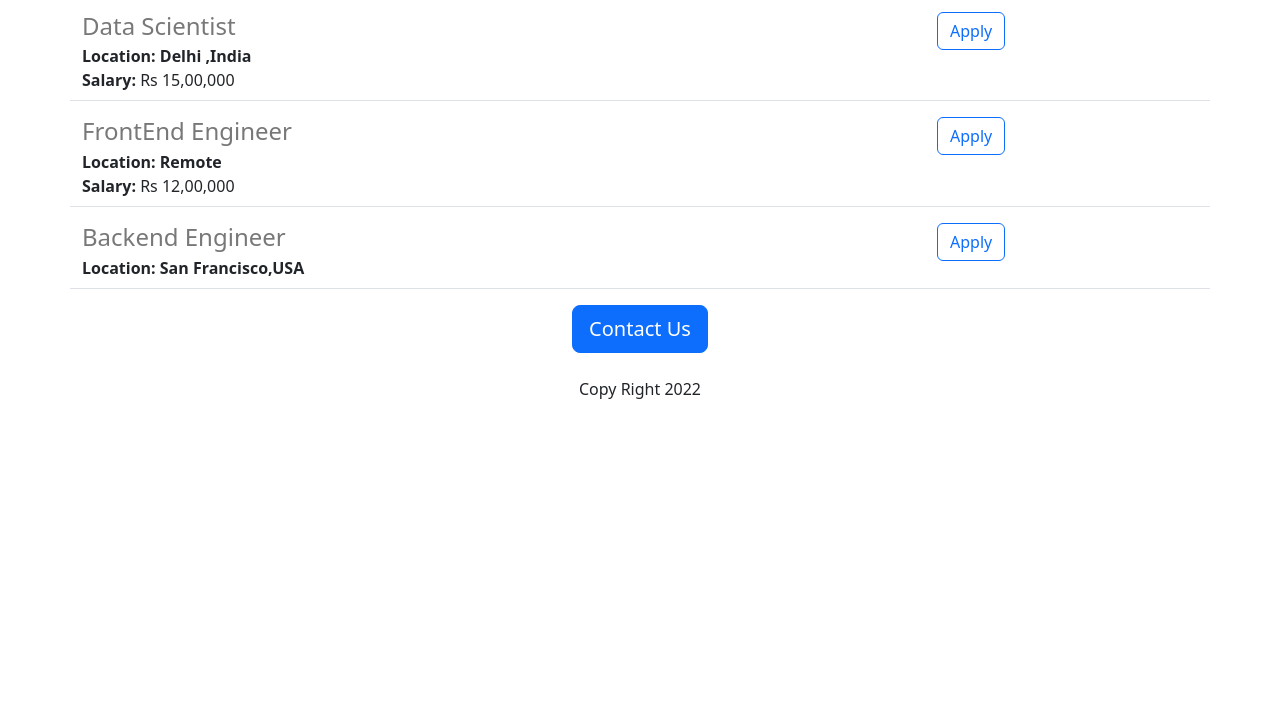
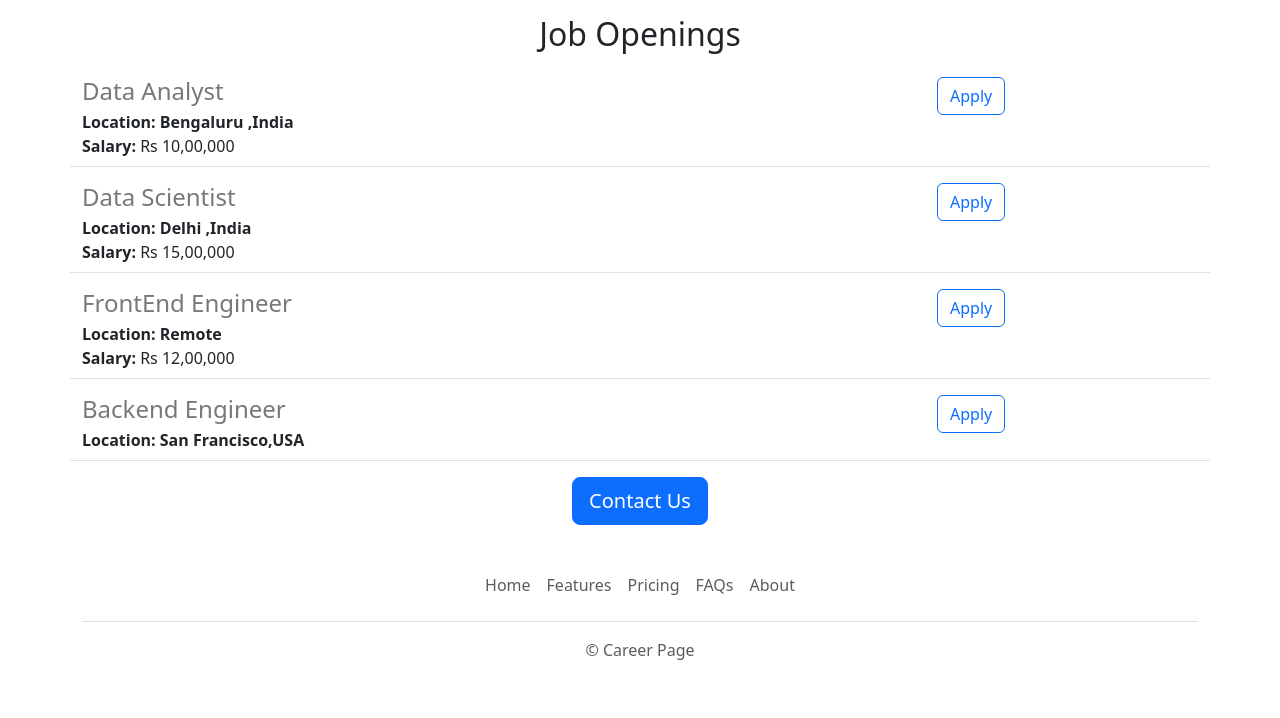
Before and after one commit to pranavchallapalli-1/flask_tutorial, a Flask app: page / in a window 1280 px wide. Shown: the part 833-1551 px from the top of the page. Before the commit the page ends 1232 px from the top, so only its background shows below. Run offline with Flask 3, Linux system fonts and the light colour scheme.

Commit message:
added navbar ,footer using bootstrap, made the card more interactive

```diff
--- /dev/null
+++ b/templates/footer.html
@@ -0,0 +1,14 @@
+<div class="container">
+    <footer class="py-3 my-4">
+        <ul class="nav justify-content-center border-bottom pb-3 mb-3">
+            <li class="nav-item">
+            <a href="#" class="nav-link px-2 text-body-secondary">Home</a></li>
+            <li class="nav-item">
+            <a href="#" class="nav-link px-2 text-body-secondary">Features</a></li>
+             <li class="nav-item"><a href="#" class="nav-link px-2 text-body-secondary">Pricing</a></li>
+             <li class="nav-item"><a href="#" class="nav-link px-2 text-body-secondary">FAQs</a></li>
+             <li class="nav-item"><a href="#" class="nav-link px-2 text-body-secondary">About</a></li>
+            </ul>
+            <p class="text-center text-body-secondary">© Career Page</p>
+        </footer>
+    </div>
--- a/templates/home.html
+++ b/templates/home.html
@@ -10,26 +10,36 @@
         height: 360px;
         object-fit:cover;
         width:100%;
+        margin-bottom: 16px;
     }
    </style>
 </head>
 <body>
+    {%include 'nav.html' %}
+    <img class="img-fluid" id="banner" src="../static/banner.jpg" />
     <div class="container">
         <h1 class="text-center mt-2 mb-4"> Career's Page</h1>
-        <img class="img-fluid" id="banner" src="../static/banner.jpg" />
-        <h2 class="text-center mt-2 mb-4">About us:</h2>
-        <p class="lead">Lorem ipsum dolor sit amet consectetur adipisicing elit. Corrupti ad veritatis facilis reprehenderit veniam alias architecto exercitationem ipsum, repellendus aut rerum magnam labore inventore eius pariatur expedita molestias! Inventore, consectetur? Lorem ipsum dolor sit amet, consectetur adipisicing elit.
-          Repudiandae cumque aliquid nam dolor ratione debitis corporis, ut quam consequuntur vel earum at ab molestias, dolores reprehenderit quia officiis doloremque vitae.</p>
+       <div class="row" style="margin-bottom: 16px;">
+        <div class="col-md-6">
+            <p class="lead">Lorem ipsum dolor sit amet consectetur adipisicing elit. Corrupti ad veritatis facilis reprehenderit veniam alias architecto exercitationem ipsum, repellendus aut rerum magnam labore inventore
+                eius pariatur expedita  molestias! Inventore, consectetur? Lorem ipsum dolor sit amet, consectetur adipisicing elit. Repudiandae cumque aliquid nam dolor ratione debitis corporis, ut quam consequuntur vel earum at ab molestias,
+                dolores reprehenderit quia officiis doloremque vitae.
+            </p>
+        </div>
+        <div class="d-none d-md-block col-md-6">
+                <img src="../static/people.jpg" style="height: 320px;border-radius: 4px;">
+        </div>
+        </div>
         <h2  class="text-center mt-2 mb-4">Job Openings </h2>
-        <p >
+        <div >
             {% for job in jobs %}
                 {%include 'jobitem.html' %}
             {%endfor%}
-        </p>
+        </div>
         <div class="text-center">
         <button class="btn btn-primary btn-lg">Contact Us</button>
-        <p class="mt-4">Copy Right 2022</p>
         </div>
     </div>
+    {% include'footer.html' %}
 </body>
 </html>
--- a/templates/jobitem.html
+++ b/templates/jobitem.html
@@ -13,7 +13,7 @@
     {% endif %}
 </div>
 <div class="col-3">
-    <button type="button" class="btn btn-outline-primary">Apply</button>
+    <a href="mailto:hello@jovian.ai?subject=Application for {{job['title']}}" type="button" class="btn btn-outline-primary">Apply</a>
 </div>
 
 </div>
--- /dev/null
+++ b/templates/nav.html
@@ -0,0 +1,9 @@
+<nav class="navbar bg-body-tertiary shadow-sm fixed-top bg-white">
+  <div class="container-fluid">
+    <a class="navbar-brand" href="#">
+      <img src="../static/logo.svg" alt="Logo" width="30" height="24" class="d-inline-block align-text-top">
+      Career's
+    </a>
+  </div>
+</nav>
+<div style="height: 56px;"></div>
```
Also changed, not shown: static/logo.svg (added), 1 other file.
